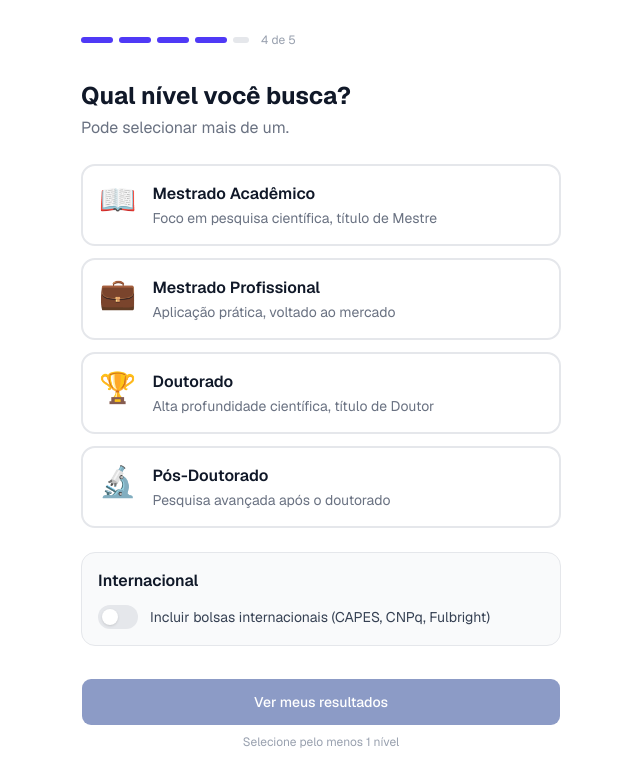
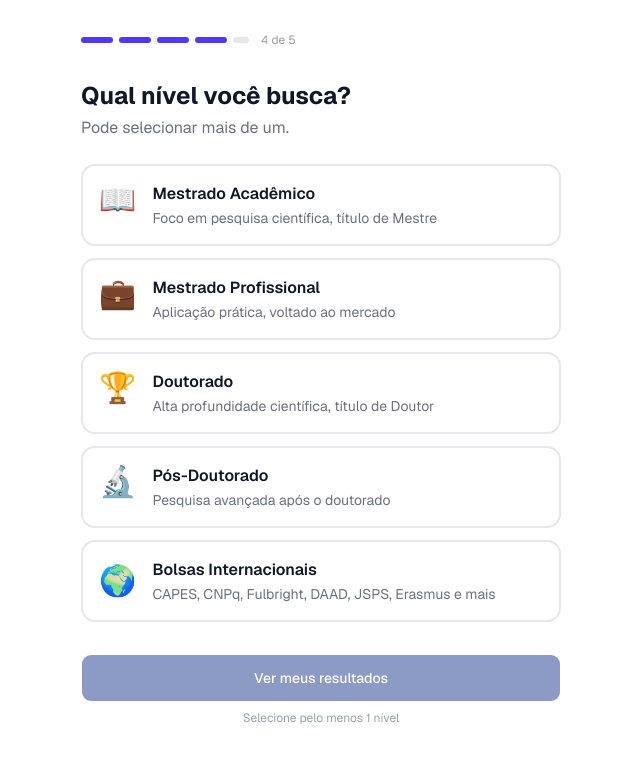
Before and after one commit to lorycantelli12/posgrad-tracker, a Next.js app: page /onboarding/nivel in a window 1280 px wide. Shown: the top 784 px of the page, without its empty margins (319-959 px from the left). Built offline with nearby package versions, Linux system fonts and the light colour scheme; no server answers.

Commit message:
fix: botão internacional visível no onboarding nivel [Story 2.3]

```diff
--- a/app/onboarding/nivel/page.tsx
+++ b/app/onboarding/nivel/page.tsx
@@ -97,18 +97,25 @@ export default function NivelPage() {
         </div>
 
         {/* Internacional */}
-        <div className="mt-6 p-4 rounded-xl border border-gray-200 bg-gray-50">
-          <h2 className="font-semibold text-gray-900 mb-3">Internacional</h2>
-          <label className="flex items-center gap-3 cursor-pointer">
-            <div
-              onClick={() => setAceitaInternacional(!aceita_internacional)}
-              className={`w-10 h-6 rounded-full transition-colors relative ${aceita_internacional ? "bg-blue-900" : "bg-gray-200"}`}
-            >
-              <span className={`absolute top-1 w-4 h-4 bg-white rounded-full shadow transition-all ${aceita_internacional ? "left-5" : "left-1"}`} />
-            </div>
-            <span className="text-sm text-gray-700">Incluir bolsas internacionais (CAPES, CNPq, Fulbright)</span>
-          </label>
-        </div>
+        <button
+          onClick={() => setAceitaInternacional(!aceita_internacional)}
+          className={`w-full mt-3 flex items-center gap-4 p-4 rounded-xl border-2 text-left transition-all ${
+            aceita_internacional
+              ? "border-blue-900 bg-blue-50"
+              : "border-gray-200 hover:border-gray-300"
+          }`}
+        >
+          <span className="text-3xl">🌍</span>
+          <div className="flex-1">
+            <p className={`font-semibold ${aceita_internacional ? "text-blue-900" : "text-gray-900"}`}>
+              Bolsas Internacionais
+            </p>
+            <p className="text-sm text-gray-500 mt-0.5">
+              CAPES, CNPq, Fulbright, DAAD, JSPS, Erasmus e mais
+            </p>
+          </div>
+          {aceita_internacional && <span className="text-blue-900">✓</span>}
+        </button>
 
         <div className="mt-8">
           <Button
```
